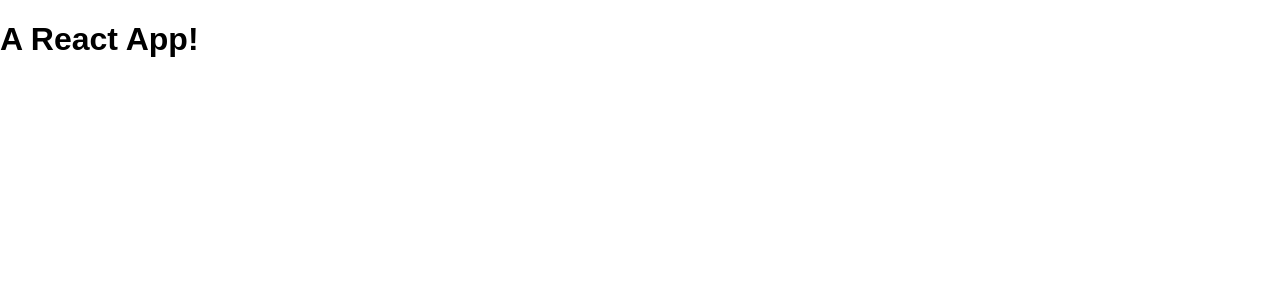
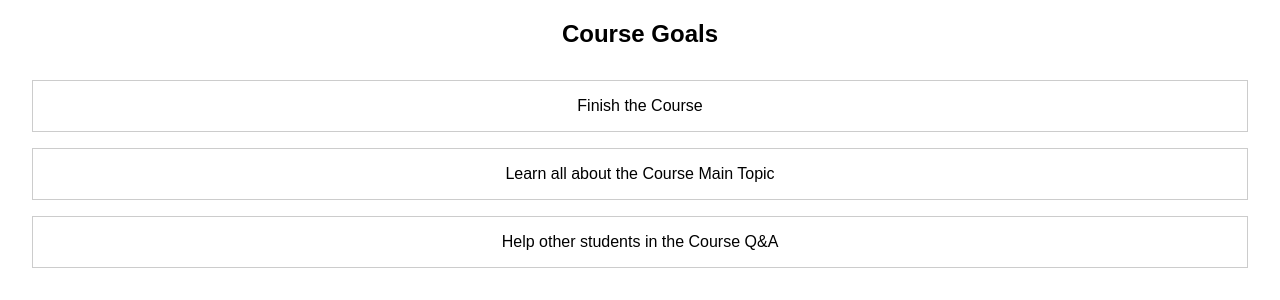
Before and after one commit to otavioramos/react-refresher, a React (Create React App) app: page / in a window 1280 px wide. Shown: the top 300 px of the page. Built offline with nearby package versions, Linux system fonts and the light colour scheme.

Commit message:
List of goals with components

```diff
--- /dev/null
+++ b/src/App.css
@@ -0,0 +1,3 @@
+.course-goals {
+    text-align: center;
+}
--- a/src/App.js
+++ b/src/App.js
@@ -1,7 +1,13 @@
 import React from 'react';
 
+import GoalList from './components/GoalList';
+import './App.css';
+
 const App = () => {
-  return <h1>A React App!</h1>;
+  return <div className='course-goals'>
+    <h2>Course Goals</h2>
+    <GoalList />
+  </div>;
 };
 
 export default App;
--- /dev/null
+++ b/src/components/GoalList.css
@@ -0,0 +1,11 @@
+.goal-list {
+    list-style: none;
+    margin: 2rem;
+    padding: 0;
+}
+
+.goal-list li {
+    margin: 1rem 0;
+    border: 1px solid #ccc;
+    padding: 1rem;
+}
--- /dev/null
+++ b/src/components/GoalList.js
@@ -0,0 +1,13 @@
+import React from "react";
+
+import './GoalList.css'
+
+const GoalList = () => {
+    return (<ul className='goal-list'>
+      <li>Finish the Course</li>
+      <li>Learn all about the Course Main Topic</li>
+      <li>Help other students in the Course Q&amp;A</li>
+    </ul>)
+};
+
+export default GoalList;
```
